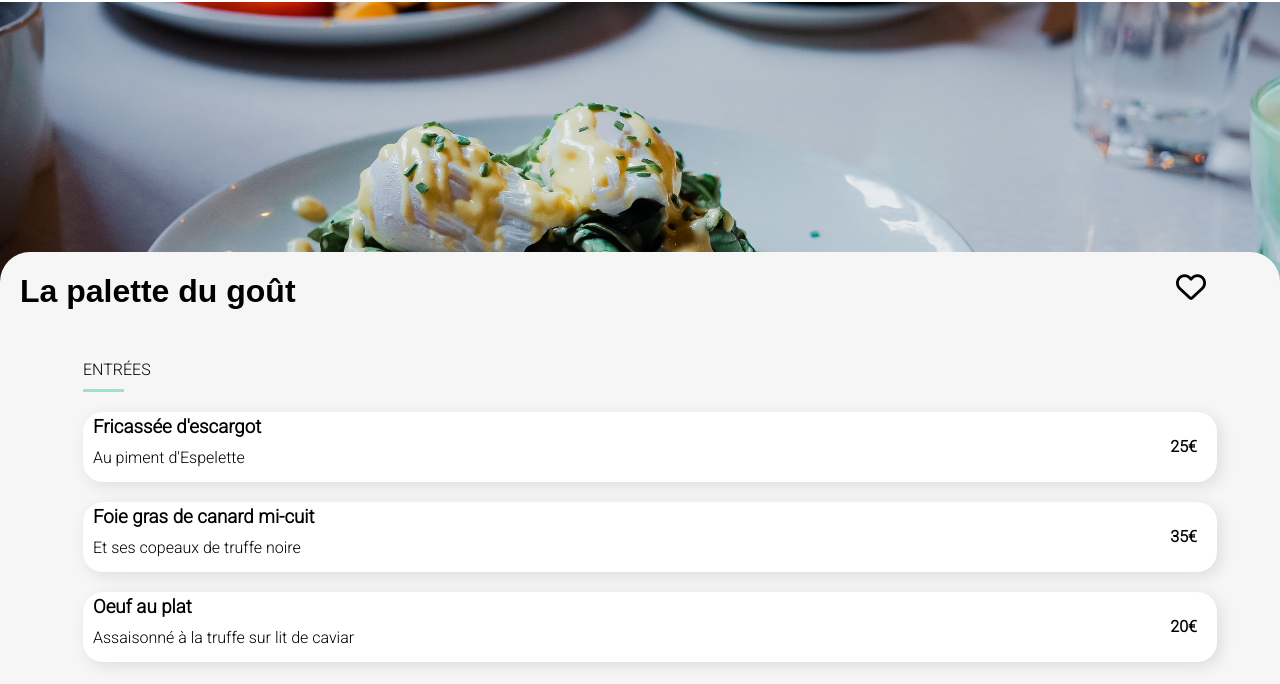
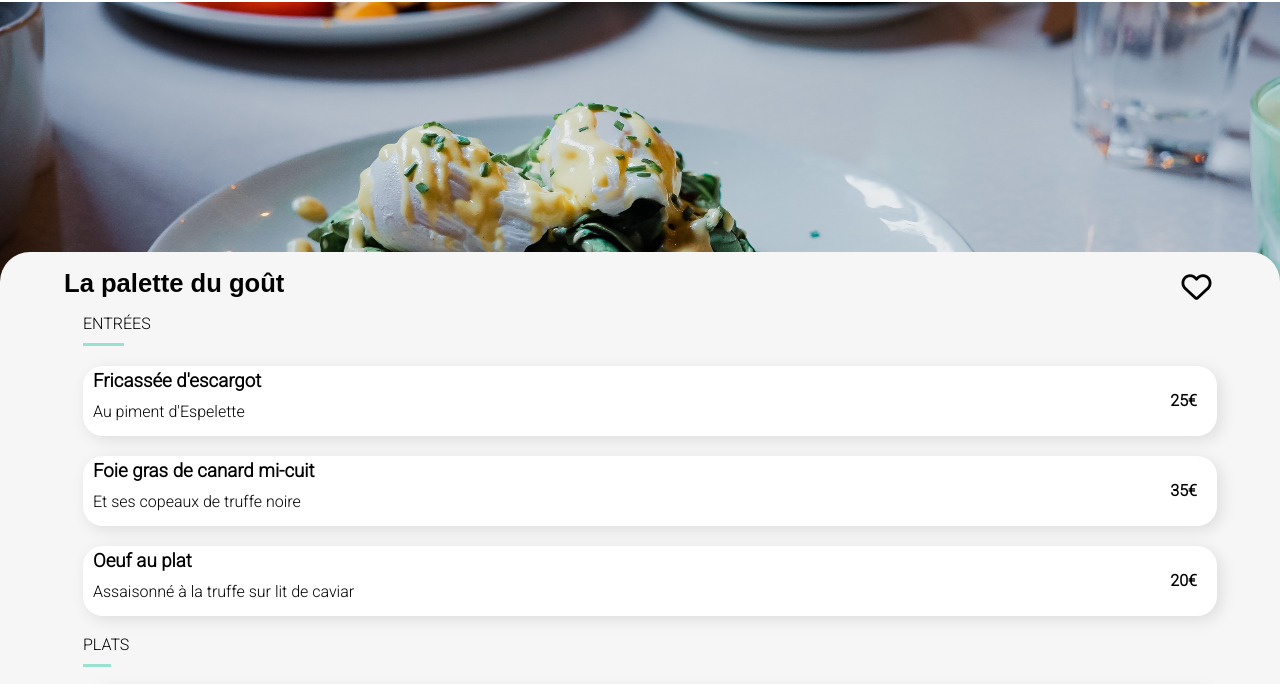
Before and after one commit to Killouh/P3---OhMyFood, a website: page la_palette_du_gout.html in a window 1280 px wide. Shown: the part 95-779 px from the top of the page. Drawn offline with Linux system fonts and the light colour scheme; a web font is replaced by a local one.

Commit message:
CSS corrections

```diff
--- a/la_palette_du_gout.html
+++ b/la_palette_du_gout.html
@@ -30,9 +30,9 @@
 
     <main class="menu">
         <section class="menu__name">
-            <div class="menu__name--title">
+
                 <h1>La palette du goût</h1>
-            </div>
+
             <div class="menu__name--like">
                 <span class="fa-stack">
                     <i class="fa-regular fa-heart fa-stack-1x"></i>
@@ -55,7 +55,7 @@
                     <p class="bold">25€</p>
                 </div>
                 <div class="menu__dish--animation">
-                    <i id="check" class="fa-solid fa-check"></i>
+                    <i class="check fa-solid fa-check"></i>
                 </div>
             </div>
             </div>
@@ -69,7 +69,7 @@
                     <p class="bold">35€</p>
                 </div>
                 <div class="menu__dish--animation">
-                    <i id="check" class="fa-solid fa-check"></i>
+                    <i class="check fa-solid fa-check"></i>
                 </div>
             </div>
             </div>
@@ -84,7 +84,7 @@
                 </div>
 
                 <div class="menu__dish--animation">
-                    <i id="check" class="fa-solid fa-check"></i>
+                    <i class="check fa-solid fa-check"></i>
                 </div>
             </div>
         </section>
@@ -105,7 +105,7 @@
                 </div>
 
                 <div class="menu__dish--animation">
-                    <i id="check" class="fa-solid fa-check"></i>
+                    <i class="check fa-solid fa-check"></i>
                 </div>
             </div>
             <div class="menu__dish--container">
@@ -119,7 +119,7 @@
                 </div>
 
                 <div class="menu__dish--animation">
-                    <i id="check" class="fa-solid fa-check"></i>
+                    <i class="check fa-solid fa-check"></i>
                 </div>
             </div>
             <div class="menu__dish--container">
@@ -133,7 +133,7 @@
                 </div>
 
                 <div class="menu__dish--animation">
-                    <i id="check" class="fa-solid fa-check"></i>
+                    <i class="check fa-solid fa-check"></i>
                 </div>
             </div>
 
@@ -154,7 +154,7 @@
                     <p class="bold">18€</p>
                 </div>
                 <div class="menu__dish--animation">
-                    <i id="check" class="fa-solid fa-check"></i>
+                    <i class="check fa-solid fa-check"></i>
                 </div>
             </div>
             <div class="menu__dish--container">
@@ -168,7 +168,7 @@
                 </div>
 
                 <div class="menu__dish--animation">
-                    <i id="check" class="fa-solid fa-check"></i>
+                    <i class="check fa-solid fa-check"></i>
                 </div>
             </div>
             <div class="menu__dish--container">
@@ -182,7 +182,7 @@
                 </div>
 
                 <div class="menu__dish--animation">
-                    <i id="check" class="fa-solid fa-check"></i>
+                    <i class="check fa-solid fa-check"></i>
                 </div>
             </div>
 
@@ -190,7 +190,7 @@
 
         <div class="menu__order">
             <button class="command__button" onclick="">
-                <p>Commander</p>
+                Commander
             </button>
         </div>
     </main>
--- a/public/css/sass/1-utils/_3mixins.scss
+++ b/public/css/sass/1-utils/_3mixins.scss
@@ -221,6 +221,8 @@
     flex-direction: column;
     padding-left: 20px;
     margin-top: 30px;
+    max-width: 1650px;
+    margin:auto;
 }
 
 @mixin menu__dish--container {
@@ -231,6 +233,7 @@
     border-radius: 20px 20px 20px 20px;
     width: 95%;
     height: 70px;
+
 }
 
 @mixin menu__dish--text {
--- a/public/css/sass/5-layout/_body.scss
+++ b/public/css/sass/5-layout/_body.scss
@@ -301,7 +301,7 @@
 
         }
 
-        #check {
+        .check {
             height: 25px;
             width: 25px;
             background-color: white;
@@ -311,7 +311,7 @@
             display: flex;
             color: $new-bgcolor;
             transform: rotate(360deg);
-            transition: 0.28s ease-in-out;
+            transition: 0.25s ease-in-out;
         }
 
 
@@ -320,9 +320,9 @@
             @include menu__dish--opacity
         }
 
-        .menu__dish--container:hover #check {
+        .menu__dish--container:hover .check {
             transform: rotate(0deg);
-            transition: 0.5s ease-in-out;
+            transition: 0.4s ease-in-out;
         }
 
 
@@ -425,8 +425,11 @@
 .menu {
 
     .menu__name {
-        width: 95%;
-        margin-left: 20px;
+        width: 92%;
+        margin: 0 10% 0 5%;
+        .menu__name--like{
+            padding-left: 10px;
+        }
     }
 
     .menu__dish{
@@ -500,3 +503,18 @@
     }
 
 }
+
+@media screen and (min-width:1700px) {
+    .menu {
+
+        .menu__name {
+            width: 87%;
+            margin: 0 10% 0 5%;
+            .menu__name--like{
+                padding-left: 10px;
+            }
+        }
+
+    }
+
+}
--- a/public/css/sass/5-layout/_footer.scss
+++ b/public/css/sass/5-layout/_footer.scss
@@ -27,10 +27,11 @@
 }
 
 /* Reponsive Footer */
-@media screen and (min-width:992px) {
+@media screen and (min-width:940px) {
 
 .footer{
     .footer__title{
+
         margin: 0 0 35px 80px;
     }
     .footer__link{
--- a/public/css/sass/main.scss
+++ b/public/css/sass/main.scss
@@ -16,13 +16,14 @@
 h2,h3,h4{
     font-family: 'Roboto', sans-serif;
   }
-p{
+*{
     font-family: 'Roboto', sans-serif;
     margin: 0 0 0 0;
 }
 
 h1{
     font-family: 'Shrikhand', sans-serif;
+    font-size: 1.6em;
 }
 h3{
     margin: 0 0 0 0;
```
Also changed, not shown: a_la_francaise.html (+12 -12 lines), la_note_enchantee.html (+15 -15 lines), le_délice_des_sens.html (+12 -12 lines), public/css/normalize.css, public/css/sass/main.css, public/css/style.css, 2 other files.
